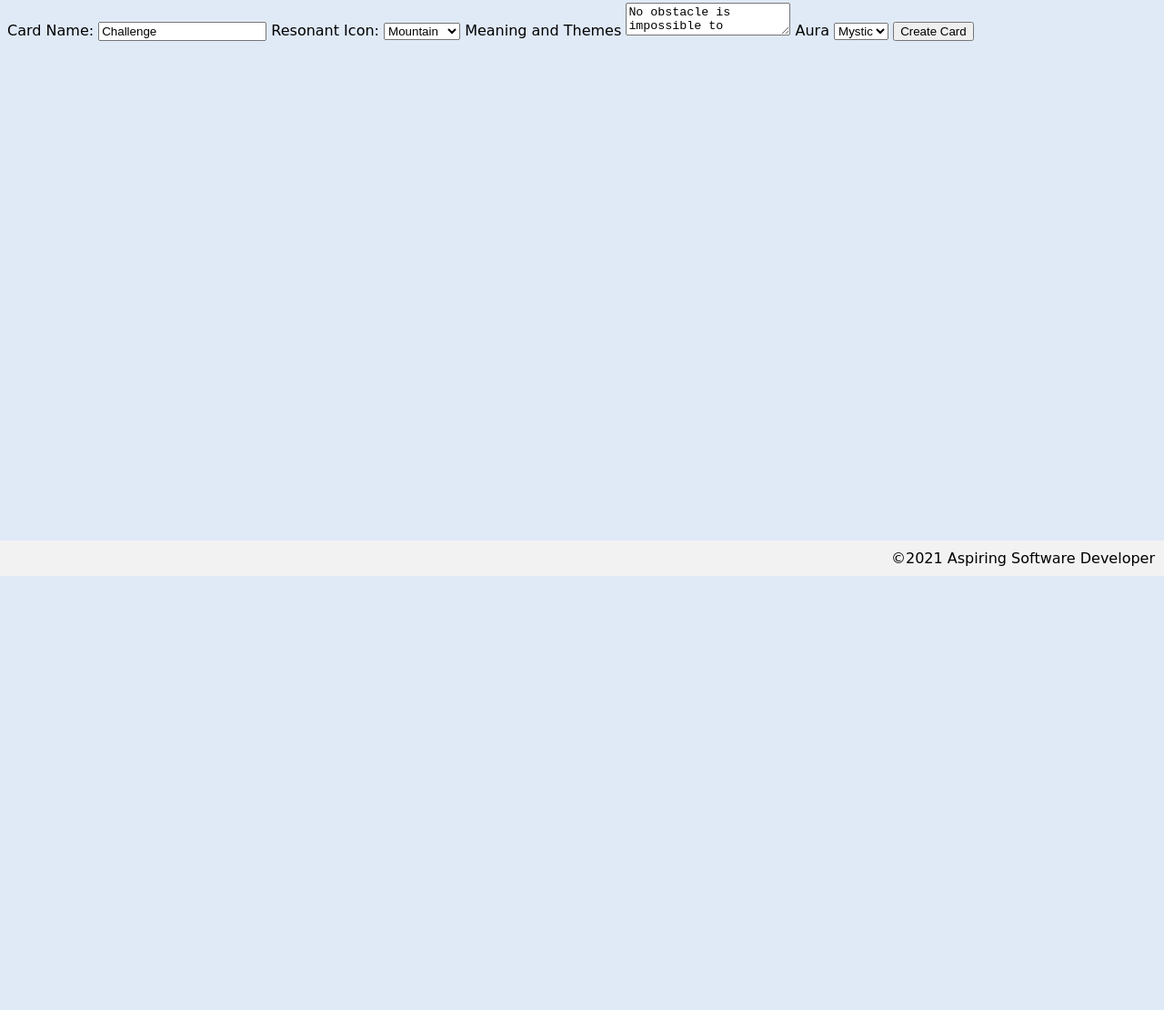
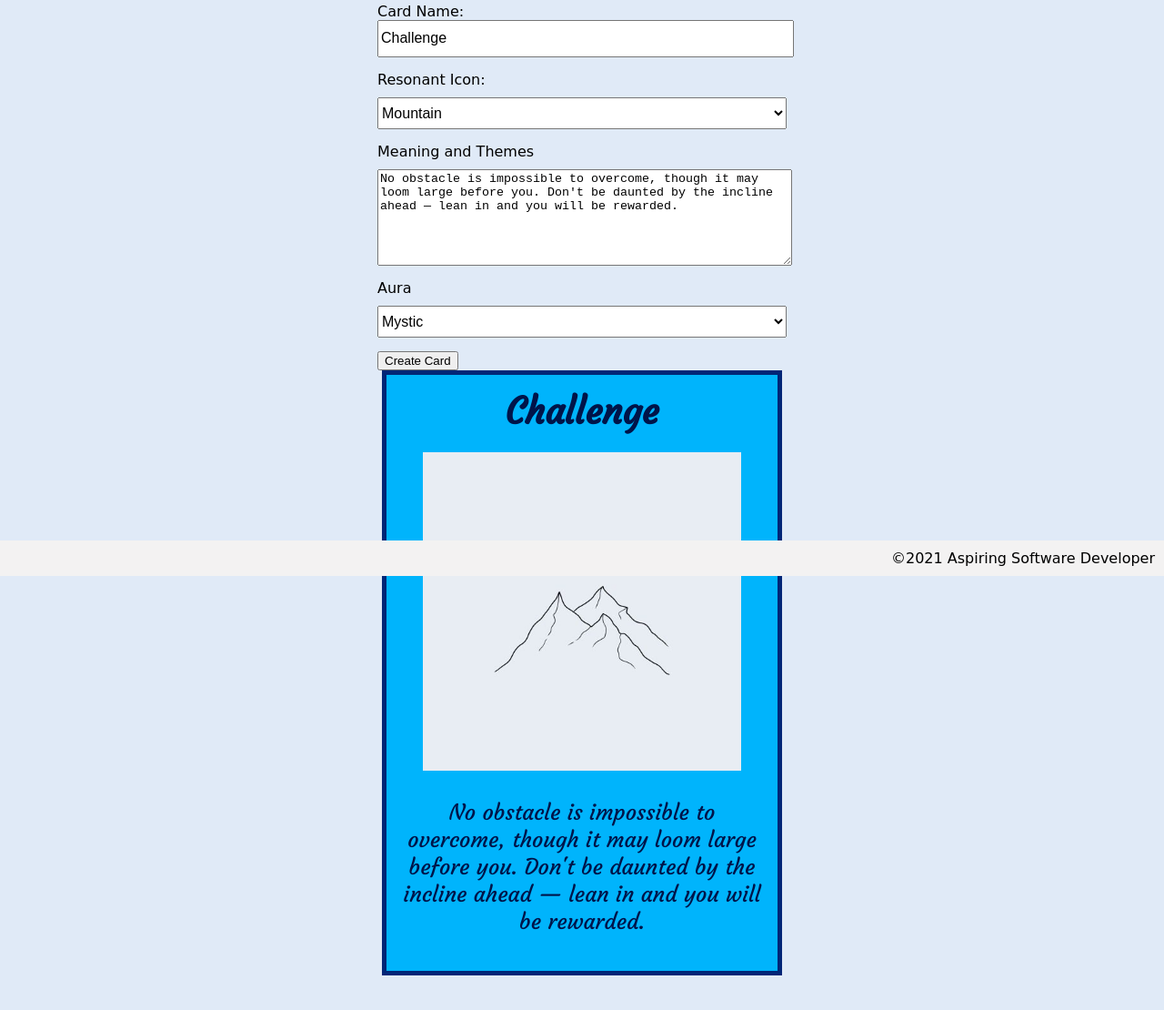
Before and after one commit to Allison-Ause/greeting-card-actual, a plain HTML site: page index.html in a window 1280 px wide. Shown: the part 167-1277 px from the top of the page at 91% size. Before the commit the page ends 800 px from the top, so only its background shows below. Drawn offline with nearby package versions, Linux system fonts and the light colour scheme; a web font is replaced by a local one.

Commit message:
Added CSS styling including themes

```diff
--- a/index.html
+++ b/index.html
@@ -1,5 +1,12 @@
 <!DOCTYPE html>
 <html lang="en">
+
+<style>@import url('https://fonts.googleapis.com/css2?family=Courgette&display=swap');
+    </style>
+
+<style>
+    @import url('https://fonts.googleapis.com/css2?family=Source+Sans+Pro:wght@300&display=swap');
+    </style>
 
 <head>
     <meta charset="UTF-8" />
@@ -43,10 +50,21 @@
                 </select>
 
                 <button id="export-button">Create Card</button>
+            </section>
 
-    </section>
+                <article id="card" class="mystic">
+                    <h2 id="name-header">Challenge</h2>
+                    <img id="icon-image" src="assets/mountain.jpeg">
+                    <p id="description-display">
+                        No obstacle is impossible to overcome, though it may loom large before you. Don't be daunted by the incline ahead — lean in and you will be rewarded.
+                    </p>
+                </article>
+
     </div>
     </main>
+
+    <script src="https://cdn.jsdelivr.net/npm/dom-to-image@2.6.0/src/dom-to-image.min.js"></script>
+    <script src="app.js" type="module"></script>
 
     <footer>&copy;2021 Aspiring Software Developer</footer>
 
--- a/styles.css
+++ b/styles.css
@@ -28,3 +28,69 @@ footer {
     justify-content: flex-end;
     background-color: var(--footer-background);
 }
+
+#container {
+    display: grid;
+    justify-items: center;
+}
+
+#inputs {
+    width: 100%;
+    max-width: 450px;
+}
+
+label, input, select, textarea {
+    display: block;
+    margin-bottom: 15px;
+    width: 100%;
+}
+
+label {
+    margin-bottom: 10px;
+}
+
+textarea {
+    height: 100px;
+}
+
+input, select {
+    height: 35px;
+    font-size: 1rem;
+}
+
+
+#card {
+    text-align: center;
+    width: 400px;
+    padding: 15px;
+}
+
+#card h2 {
+    font-size: 2.5rem;
+    margin: 0 0 20px 0;
+}
+
+#card img {
+    width: 350px;
+}
+
+.mystic {
+    background: rgb(0, 180, 252);
+    color: rgb(0, 20, 73);
+    border: 5px solid rgb(1, 38, 119);
+    font-size: 1.5rem;
+    font-family: 'Courgette', cursive;
+}
+
+.dark {
+    background: rgb(121, 41, 41);
+    color: whitesmoke;
+    border: 10px transparent rgb(49, 48, 47);
+}
+
+.sacral {
+    background: rgb(234, 176, 94);
+    color: rgb(253, 238, 205);
+    border: 5px dotted rgb(234, 124, 118);
+    font-family: 'Source Sans Pro', sans-serif;
+}
```
